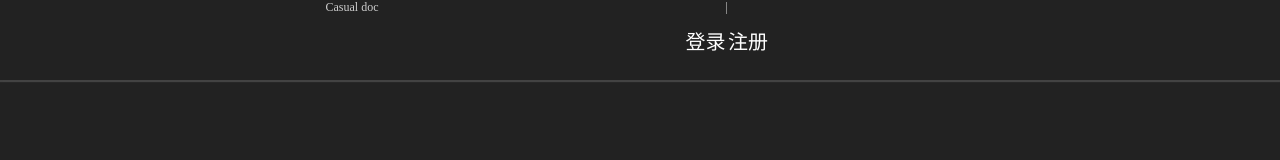
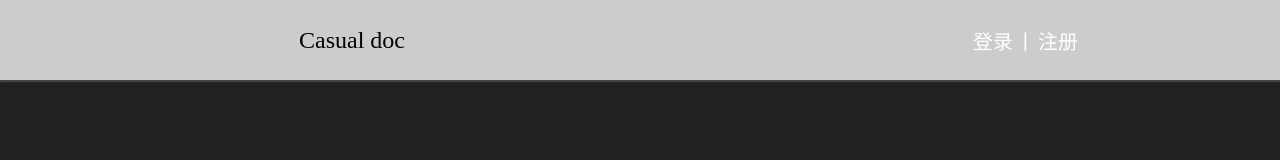
Before and after one commit to 2020-Summer-Project-Workgroup/2020-Summer-Project, a Vue app in the folder Vue/: page /login in a window 1280 px wide. Shown: the top 160 px of the page. Built offline with nearby package versions, Linux system fonts and the light colour scheme.

Commit message:
Delete the nonsense configure file

```diff
--- a/Vue/src/component/tarBar/TabBar.vue
+++ b/Vue/src/component/tarBar/TabBar.vue
@@ -7,7 +7,7 @@
       <TabBarItem link="/login">
         <span>登录</span>
       </TabBarItem>
-      <span>|</span>
+      <span class="split">|</span>
       <TabBarItem link="/register">
         <span>注册</span>
       </TabBarItem>
@@ -27,7 +27,7 @@
 .main-bar {
   height: 5rem;
   width: 100vw;
-  color: #ccc;
+  background-color: #ccc;
   box-shadow: 0 2px 1px rgba(255, 255, 255, .15);
   top: 0;
   position: absolute;
@@ -36,24 +36,43 @@
 .main-bar .logo {
   height: 5rem;
   width: 25vw;
+  font-size: 1.5rem;
   top: 0;
   left: 15vw;
   position: absolute;
   display: flex;
   flex-direction: row;
   justify-content: space-around;
-  align-content: center;
+  align-items: center;
+}
+
+.main-bar .logo span{
+  height: 5rem;
+  display: flex;
+  flex-direction: row;
+  justify-content: space-around;
+  align-items: center;
 }
 
 .main-bar .login-bar {
   height: 5rem;
   width: 45vw;
   top: 0;
-  left: 15vw;
+  right: 15vw;
   position: absolute;
   display: flex;
   flex-direction: row;
-  justify-content: right;
+  justify-content: flex-end;
+  align-items: center;
+}
+
+.split {
+  font-family: "Helvetica Neue", Helvetica, "PingFang SC", "Hiragino Sans GB", "Microsoft YaHei", "微软雅黑", Arial, sans-serif;
+  font-size: 20px;
+  color: #fff;
+  display: flex;
+  flex-direction: column;
   align-content: center;
+  justify-content: center;
 }
 </style>
--- a/Vue/src/component/tarBar/TabBarItem.vue
+++ b/Vue/src/component/tarBar/TabBarItem.vue
@@ -22,6 +22,7 @@
 .tab-bar-item {
   font-family: "Helvetica Neue", Helvetica, "PingFang SC", "Hiragino Sans GB", "Microsoft YaHei", "微软雅黑", Arial, sans-serif;
   font-size: 20px;
+  padding: 10px;
   color: #fff;
   display: flex;
   flex-direction: column;
```
Also changed, not shown: 1 other file (tests, documents, lock files or other folders).
